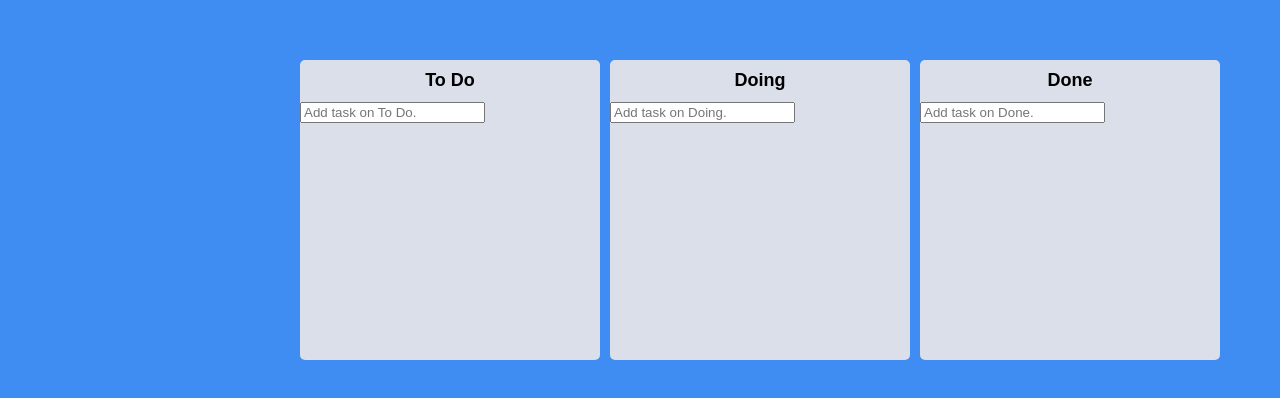
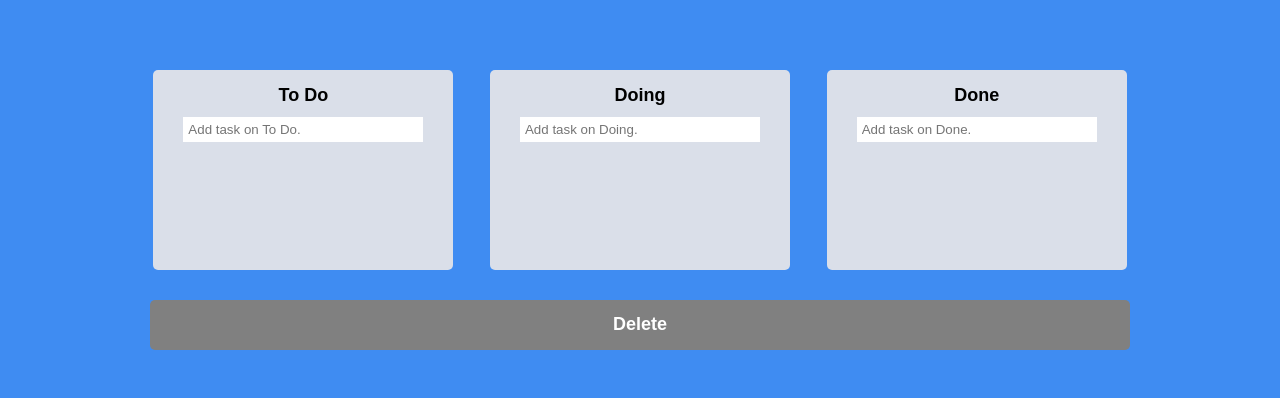
Before and after one commit to HiImConan/Toyproject-Trello-clone, a React (Create React App) app: page / in a window 1280 px wide. Shown: the part 190-588 px from the top of the page. Built offline with nearby package versions, Linux system fonts and the light colour scheme.

Commit message:
Trello Challenge: delete dnd 구현

```diff
--- a/src/App.tsx
+++ b/src/App.tsx
@@ -1,16 +1,17 @@
 import React from "react";
-import { DragDropContext, Droppable, DropResult } from "react-beautiful-dnd";
+import { DragDropContext, DropResult } from "react-beautiful-dnd";
 import styled from "styled-components";
 import { useRecoilState } from "recoil";
 import { toDoState } from "./atom";
-import DraggableCard from "./components/DraggableCard";
 import Board from "./components/Board";
 
 const Wrapper = styled.div`
   display: flex;
-  max-width: 680px;
+  flex-direction: column;
+  max-width: 1000px;
   width: 100%;
   margin: 0 auto;
+  gap: 30px;
   justify-content: center;
   align-items: center;
   height: 100vh;
@@ -23,11 +24,17 @@ const Boards = styled.div`
   grid-template-columns: repeat(3, 1fr);
 `;
 
+const DeleteSection = styled.div`
+  display: flex;
+  width: 100%;
+  justify-content: center;
+`;
+
 const App = () => {
   const [toDos, setToDos] = useRecoilState(toDoState);
   const onDragEnd = (info: DropResult) => {
     console.log(info);
-    const { destination, draggableId, source } = info;
+    const { destination, source } = info;
     if (!destination) return;
     if (destination?.droppableId === source.droppableId) {
       // same board movement
@@ -42,7 +49,17 @@ const App = () => {
         };
       });
     }
-    if (destination.droppableId !== source.droppableId) {
+    if (destination.droppableId === "delete") {
+      // cross board movement
+      setToDos((allBoards) => {
+        const sourceBoard = [...allBoards[source.droppableId]];
+        sourceBoard.splice(source.index, 1);
+        return {
+          ...allBoards,
+          [source.droppableId]: sourceBoard,
+        };
+      });
+    } else if (destination.droppableId !== source.droppableId) {
       // cross board movement
       setToDos((allBoards) => {
         const sourceBoard = [...allBoards[source.droppableId]];
@@ -66,6 +83,9 @@ const App = () => {
             <Board boardId={boardId} key={boardId} toDos={toDos[boardId]} />
           ))}
         </Boards>
+        <DeleteSection>
+          <Board boardId="delete" toDos={[]} />
+        </DeleteSection>
       </Wrapper>
     </DragDropContext>
   );
--- a/src/atom.ts
+++ b/src/atom.ts
@@ -1,4 +1,4 @@
-import { atom, selector } from "recoil";
+import { atom } from "recoil";
 
 export interface ITodo {
   id: number;
--- a/src/components/Board.tsx
+++ b/src/components/Board.tsx
@@ -8,18 +8,29 @@ import { useSetRecoilState } from "recoil";
 
 const Wrapper = styled.div`
   width: 300px;
-  padding-top: 10px;
   border-radius: 5px;
-  min-height: 300px;
+  min-height: 200px;
   background-color: ${(props) => props.theme.boardColor};
   display: flex;
   flex-direction: column;
+  justify-self: center;
+  padding-top: 5px;
+`;
+
+const DeleteWrapper = styled.div`
+  width: calc(100% - 20px);
+  border-radius: 5px;
+  display: flex;
+  align-items: center;
+  height: 50px;
+  background-color: gray;
+  color: white;
 `;
 
 const Title = styled.h2`
   text-align: center;
   font-weight: 600;
-  margin-bottom: 10px;
+  padding: 10px 0px;
   font-size: 18px;
 `;
 
@@ -40,17 +51,24 @@ const Area = styled.div<IAreaProps>`
   padding: 20px;
 `;
 
+interface IForm {
+  toDo: string;
+}
+
+const Form = styled.form`
+  display: flex;
+  width: 100%;
+  justify-content: center;
+  & > input {
+    width: 80%;
+    border: none;
+    padding: 5px;
+  }
+`;
+
 interface IBoardProps {
   toDos: ITodo[];
   boardId: string;
-}
-
-const Form = styled.form`
-  width: 100%;
-`;
-
-interface IForm {
-  toDo: string;
 }
 
 const Board = ({ toDos, boardId }: IBoardProps) => {
@@ -70,6 +88,8 @@ const Board = ({ toDos, boardId }: IBoardProps) => {
     setValue("toDo", "");
   };
   return (
+    <>
+      {boardId !== "delete" ? (
         <Wrapper>
           <Title>{boardId}</Title>
           <Form onSubmit={handleSubmit(onValid)}>
@@ -100,6 +120,24 @@ const Board = ({ toDos, boardId }: IBoardProps) => {
             )}
           </Droppable>
         </Wrapper>
+      ) : (
+        <DeleteWrapper>
+          <Droppable droppableId={boardId}>
+            {(magic, snapshot) => (
+              <Area
+                isDraggingOver={snapshot.isDraggingOver}
+                isDraggingFromThis={Boolean(snapshot.draggingFromThisWith)}
+                ref={magic.innerRef}
+                {...magic.droppableProps}
+              >
+                <Title>Delete</Title>
+                {magic.placeholder}
+              </Area>
+            )}
+          </Droppable>
+        </DeleteWrapper>
+      )}
+    </>
   );
 };
 
```
Also changed, not shown: 2 other files (tests, documents, lock files or other folders). Lines whose indentation alone changed are shown as unchanged.
